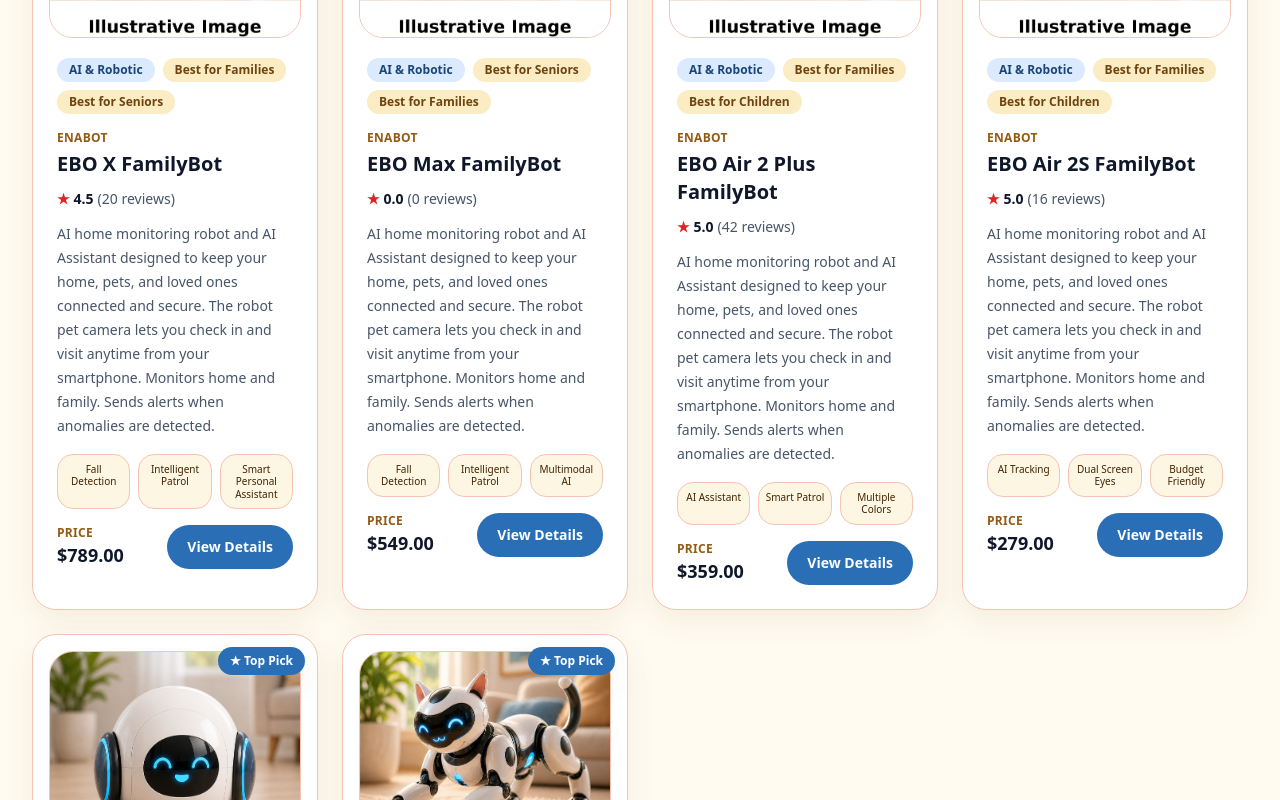
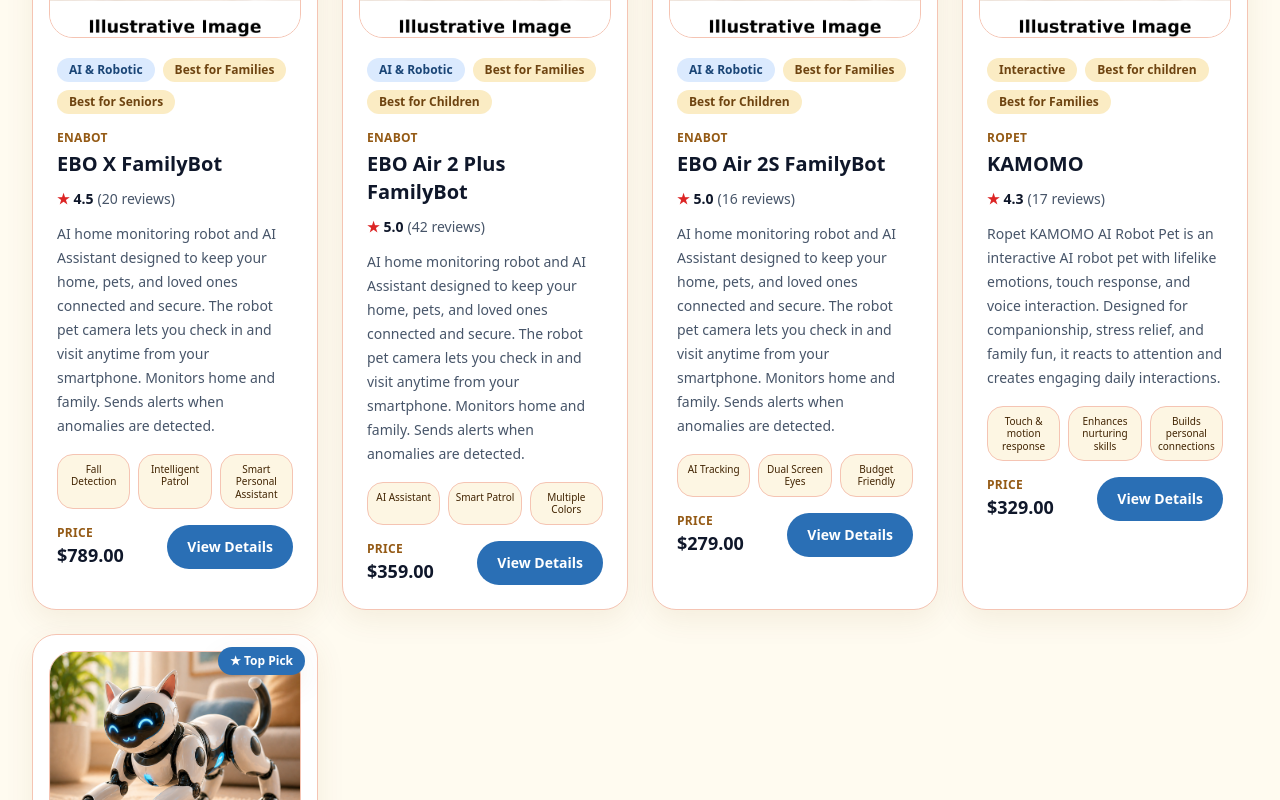
Before and after one commit to timsthomasson-cpu/Interactive-Pet-Marketplace, a Next.js app: page / in a window 1280 px wide. Shown: the part 4160-4960 px from the top of the page. Built offline with nearby package versions, Linux system fonts and the light colour scheme.

Commit message:
Warm golden redesign, product images, layout cleanup

```diff
--- a/components/site-data.ts
+++ b/components/site-data.ts
@@ -2,7 +2,7 @@
 // Run `npm run generate:products` to regenerate.
 // Source: Documentation/Product Matrix.xlsx (single source of truth)
 //
-// Generated: 2026-05-11T22:41:52.778Z
+// Generated: 2026-05-13T18:20:31.682Z
 
 export type ProductFlags = {
   gifts: boolean;
@@ -66,43 +66,6 @@ export const products: Product[] = [
     "priceLastChecked": "2026-05-07",
     "priceCategory": "Premium",
     "productUrl": "https://www.enabot.com/home-robot/ebo-x",
-    "imageUrl": "/images/products/interactive_pet_toys.png",
-    "flags": {
-      "gifts": true,
-      "topPick": false,
-      "camera": false,
-      "internetAccess": false,
-      "affiliateAgreement": false
-    }
-  },
-  {
-    "slug": "ebo-max-familybot",
-    "name": "EBO Max FamilyBot",
-    "manufacturer": "Enabot",
-    "manufacturerAndProduct": "Enabot EBO Max FamilyBot",
-    "type": "AI & Robotic",
-    "category": "Robot",
-    "bestFor": [
-      "Seniors",
-      "Families"
-    ],
-    "blurb": "AI home monitoring robot and AI Assistant designed to keep your home, pets, and loved ones connected and secure. The robot pet camera lets you check in and visit anytime from your smartphone. Monitors home and family. Sends alerts when anomalies are detected.",
-    "features": [
-      "Fall Detection",
-      "Intelligent Patrol",
-      "Multimodal AI"
-    ],
-    "highlight": "Intelligent companion, assistant, and home monitor.",
-    "rating": 0,
-    "reviewCount": 0,
-    "ratingSource": "Enabot Store",
-    "ratingLastChecked": "2026-05-07",
-    "ratingUrl": "https://store.enabot.com/products/ebo-x-familybot",
-    "price": "$549.00",
-    "priceSource": "Enabot Store",
-    "priceLastChecked": "2026-05-07",
-    "priceCategory": "Premium",
-    "productUrl": "https://www.enabot.com/home-robot/ebo-max",
     "imageUrl": "/images/products/interactive_pet_toys.png",
     "flags": {
       "gifts": true,
```
